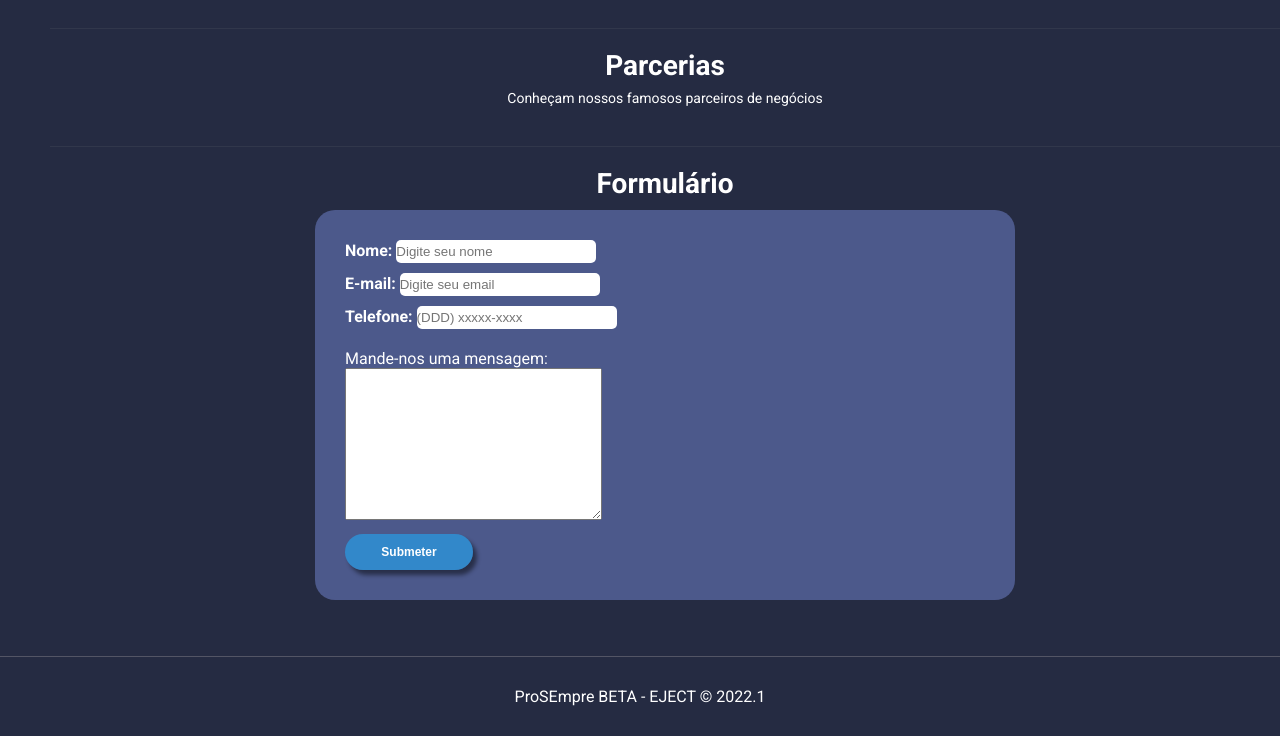
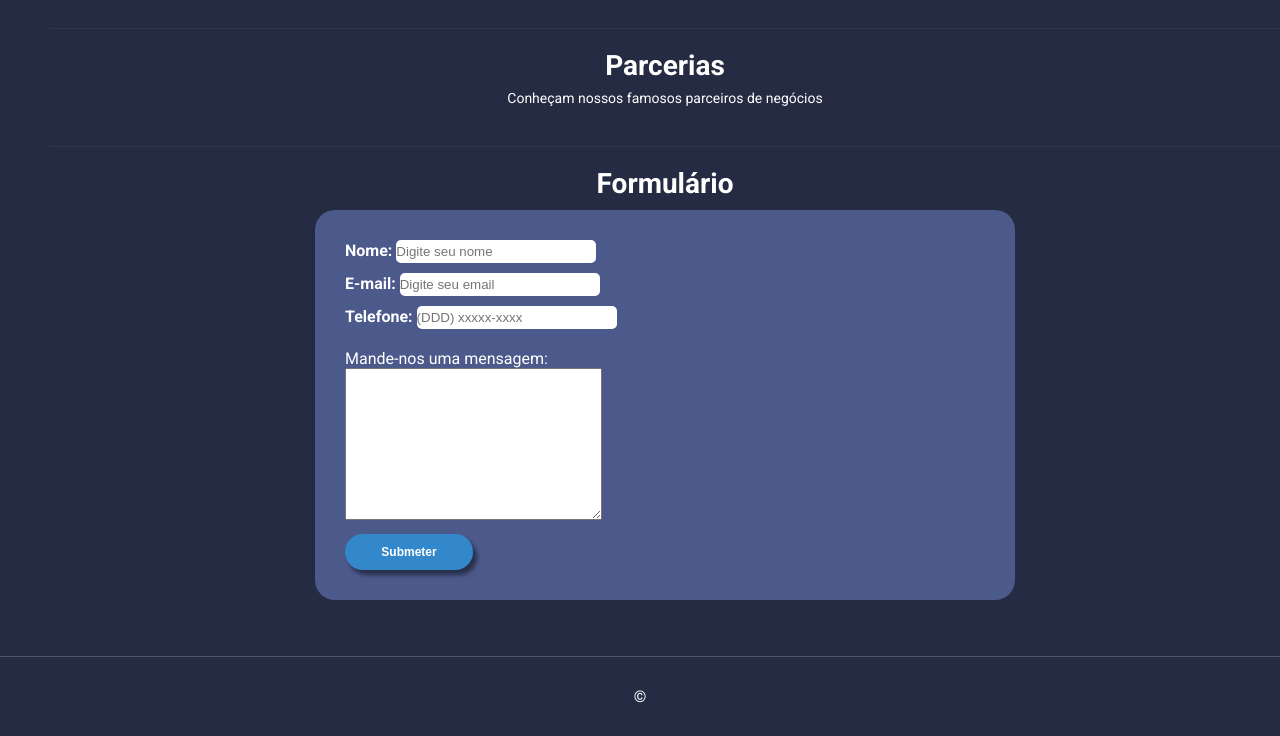
Before and after one commit to lucilagabriela/desafio-mej, a plain HTML site: page index.html in a window 1280 px wide. Shown: the part 1116-1852 px from the top of the page. Drawn offline with Linux system fonts and the light colour scheme.

Commit message:
Update index.html

```diff
--- a/index.html
+++ b/index.html
@@ -126,7 +126,7 @@
     </main>
 
     <footer>
-        <p class="rodape">ProSEmpre BETA - EJECT © 2022.1</p>
+        <p class="rodape">©</p>
     </footer>
 
     <script>
```
